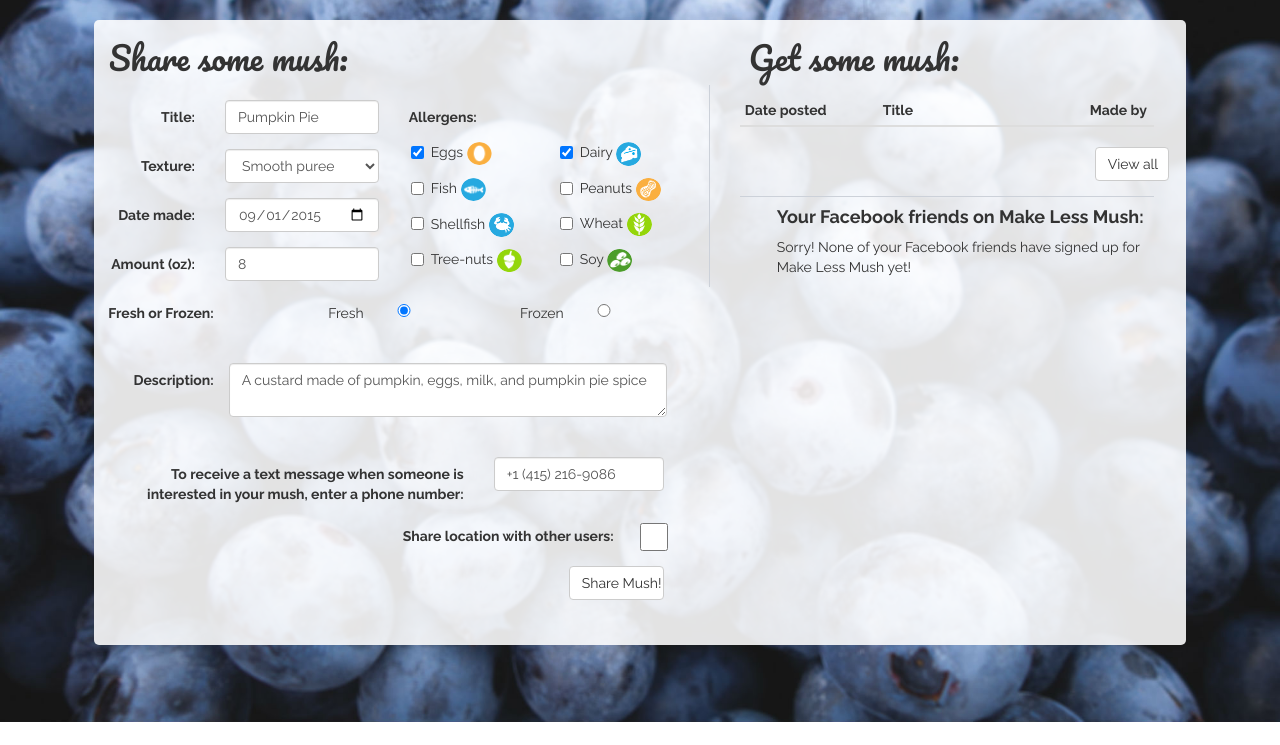
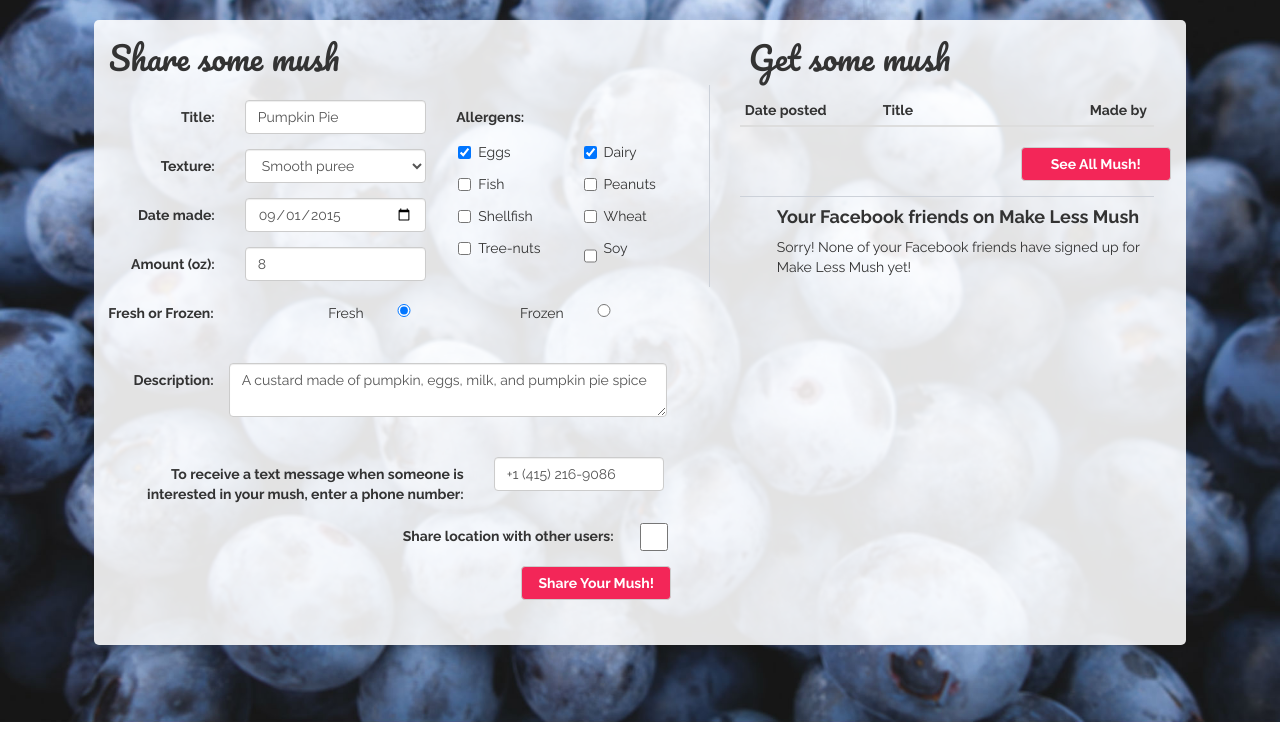
Before and after one commit to akvanhar/HB-FinalProject, a Flask app: page /home in a window 1280 px wide. Shown: the part 55-800 px from the top of the page. Run offline with Flask 2, Linux system fonts and the light colour scheme; the visitor is signed in with stand-in values (Sample User, id 1); data comes from the database, SQL or seed files in the repository; data that the repository does not hold is empty; some libraries are stand-ins or nearby versions.

Commit message:
home page css working well

```diff
--- a/static/css/base.css
+++ b/static/css/base.css
@@ -122,6 +122,7 @@ h3 {
 	border-bottom-style: solid;
 	border-bottom-width: 1px;
 	border-bottom-color: #CCD1D9;
+	padding-bottom: 15px;
 }
 
 #tableHeading {
@@ -130,10 +131,6 @@ h3 {
 
 #formHeading {
 	padding-bottom: 15px;
-}
-
-#viewAll {
-	margin-bottom: 15px;
 }
 
 #listingsTable {
@@ -166,3 +163,20 @@ h3 {
 #datemade {
 	font-size: 14px;
 }
+
+#soy {
+	height: 28px;
+	padding-right: 0px;
+}
+
+#submitButton,
+#viewButton {
+	width: 150px;
+	background-color: #F32658;
+	color: white;
+	font-weight: 700;
+}
+
+#listingsCol {
+	width: 700px;
+}
--- a/templates/base.html
+++ b/templates/base.html
@@ -2,8 +2,10 @@
 <html>
 <head>
 	<script src="https://code.jquery.com/jquery.js"></script>
-	<script src="https://maxcdn.bootstrapcdn.com/bootstrap/3.3.5/js/bootstrap.min.js"></script>
-	<link rel="stylesheet" href="https://maxcdn.bootstrapcdn.com/bootstrap/3.3.5/css/bootstrap.min.css">
+	<link href="static/Bootstrap/css/bootstrap.min.css" rel="stylesheet">
+	<script src="static/Bootstrap/js/bootstrap.min.js"></script>
+	<!-- // <script src="https://maxcdn.bootstrapcdn.com/bootstrap/3.3.5/js/bootstrap.min.js"></script> -->
+	<!-- <link rel="stylesheet" href="https://maxcdn.bootstrapcdn.com/bootstrap/3.3.5/css/bootstrap.min.css"> -->
 	<link rel="icon" href="/static/images/mlmlogo.png">
 	<link rel="stylesheet" href="/static/css/base.css">
 	<link rel="stylesheet" href="/static/css/messages.css">
--- a/templates/index.html
+++ b/templates/index.html
@@ -19,10 +19,10 @@
 	<div id="homePage" class="row">
 		<div class="container">
 			<div id="formContainer" class="col-sm-6">
-				<h3 id="formHeading">Share some mush:</h3>
+				<h3 id="formHeading">Share some mush</h3>
 				<form id='postForm' class="form-horizontal" action='/postlisting' method='post'>
 				<div class="row">
-					<div class="col-sm-6">
+					<div class="col-sm-7">
 						<div class="row">
 							<div class="form-group form-group-md">
 								<label id="title" class="col-sm-5 control-label" for="foodTitle">Title: </label>
@@ -60,7 +60,7 @@
 							</div>
 						</div>
 					</div>
-					<div class="col-sm-6">
+					<div class="col-sm-5">
 						<!-- Allergens -->
 						<div class="row">
 							<div id="allergenGroup" class="form-group form-group-md">
@@ -69,48 +69,46 @@
 									<div class="col-sm-6">
 										<label class="checkbox-inline">
 											<input type='checkbox' name='allergens' value='eggs' checked>
-										Eggs <img class="allergen img-circle" src="/static/images/egg.png" alt="eggs" title="eggs"></label>
+										Eggs</label>
 									</div>
 									<div class="col-sm-6">
 										<label class="checkbox-inline">
 											<input type='checkbox' name='allergens' value='dairy' checked>
-										Dairy <img class="allergen img-circle" src="/static/images/dairy.png" alt="dairy" title="dairy"></label>
+										Dairy</label>
 									</div>
 								</div>
 								<div class="allergenRow row">
 									<div class="col-sm-6">
 										<label class="checkbox-inline">
 											<input type='checkbox' name='allergens' value='fish'>
-										Fish <img class="allergen img-circle" src="/static/images/fish.png" alt="fish" title="fish"></label>
+										Fish</label>
 									</div>
 									<div class="col-sm-6">
 										<label class="checkbox-inline">
 											<input type='checkbox' name='allergens' value='peanuts'>
-										Peanuts <img class="allergen img-circle" src="/static/images/peanuts.png" alt="peanuts" title="peanuts"></label>
+										Peanuts</label>
 									</div>
 								</div>
 								<div class="allergenRow row">
 									<div class="col-sm-6">
 										<label class="checkbox-inline">
 											<input type='checkbox' name='allergens' value='shellfish'>
-										Shellfish <img class="allergen img-circle" src="/static/images/shellfish.png" alt="shellfish" title="shellfish"></label>
+										Shellfish</label>
 									</div>
 									<div class="col-sm-6">
 										<label class="checkbox-inline">
 											<input type='checkbox' name='allergens' value='wheat'>
-										Wheat <img class="allergen img-circle" src="/static/images/wheat.png" alt="wheat" title="wheat"></label>
+										Wheat</label>
 									</div>
 								</div>
 								<div class="allergenRow row">
 									<div class="col-sm-6">
 										<label class="checkbox-inline">
 											<input type='checkbox' name='allergens' value='treenuts'>
-										Tree-nuts <img class="allergen img-circle" src="/static/images/treenuts.png" alt="treenuts" title="treenuts"></label>
+										Tree-nuts</label>
 									</div>
 									<div class="col-sm-6">
-										<label class="checkbox-inline">
-											<input type='checkbox' name='allergens' value='soy'>
-										Soy <img class="allergen img-circle" src="/static/images/soy.png" alt="soy" title="soy"></label>
+										<label class="checkbox-inline" for="soy"><input id="soy" type='checkbox' name='allergens' value='soy'>Soy</label>
 									</div>
 								</div>
 							</div>
@@ -164,7 +162,7 @@
 
 					<!-- submit -->
 					<div class="form-group">
-						<input id="submitButton" class="col-sm-2 col-sm-offset-10 btn btn-default" type='submit' value='Share Mush!'>
+						<input id="submitButton" class="col-sm-2 col-sm-offset-9 btn btn-default" type='submit' value='Share Your Mush!'>
 					</div>
 				</form>
 			</div>
@@ -172,11 +170,11 @@
 <!-- listings table -->
 
 			<div id="listingsCol "class="col-sm-5">
-					<div class="row">
-						<h3 class="col-sm-12" id="tableHeading">Get some mush:</h3>
-					</div>
-					<div id="verticalDivide">
-						<div id="horizontalDivide">
+				<div class="row">
+					<h3 class="col-sm-12" id="tableHeading">Get some mush</h3>
+				</div>
+				<div id="verticalDivide">
+					<div id="horizontalDivide">
 						<table id="listingsTable" class="table table-condensed table-hover">
 							<div class="row">
 								<thead>
@@ -204,13 +202,12 @@
 							</tbody>
 						</table>
 						<div class="row">
-							<a href='/listings'><button id="viewAll" class="col-sm-2 col-sm-offset-10 btn btn-default">View all</button></a>
+							<a href='/listings'><button id="viewButton" class="col-sm-2 col-sm-offset-8 btn btn-default">See All Mush!</button></a>
 						</div>
 					</div>
-
 					<div class="row">
 						<div class="col-sm-1"></div>
-						<h4 class="col-sm-11"><b>Your Facebook friends on Make Less Mush:</b></h4>
+						<h4 class="col-sm-11"><b>Your Facebook friends on Make Less Mush</b></h4>
 						{% if friends_fb_ids %}
 						{% for friend in friends_fb_ids %}
 							<div class="col-sm-1"></div>
```
